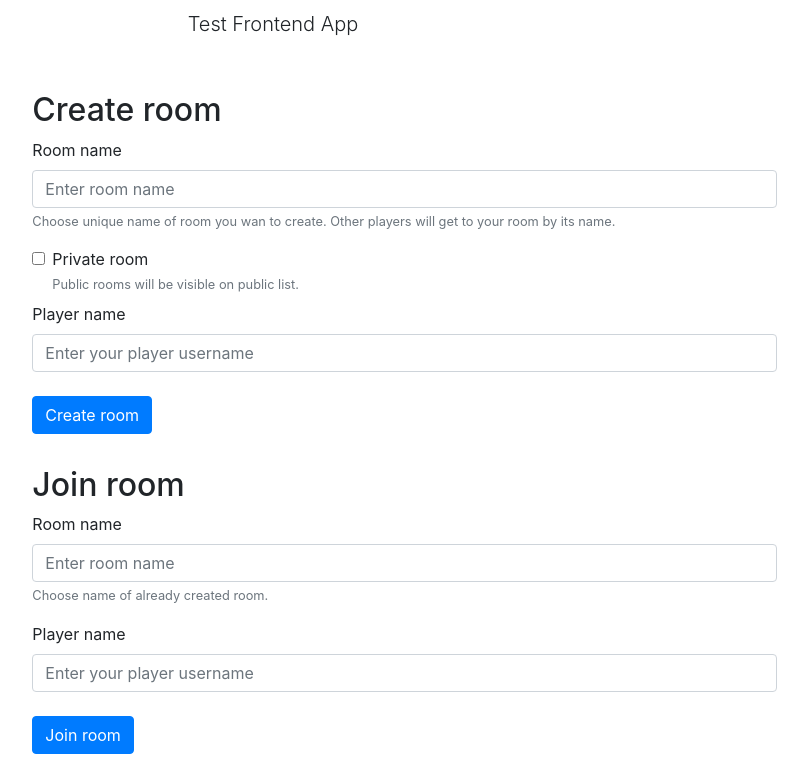
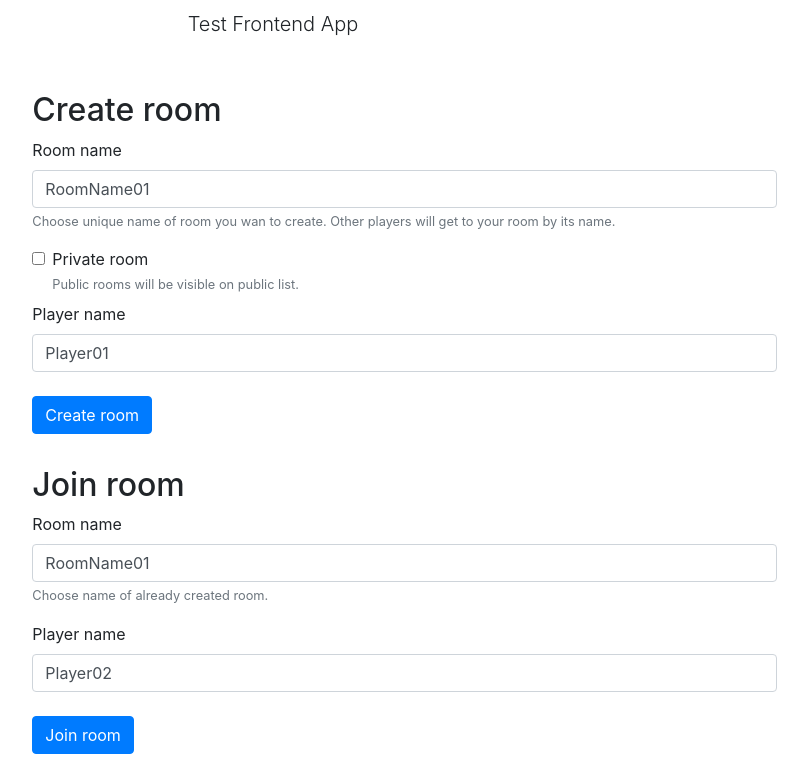
Before and after one commit to adamperrr/apLudo, a Django app: page / in a window 1280 px wide. Shown: the part 180-962 px from the top of the page, without its empty margins (367-1175 px from the left). Run offline with Django 3.2, Linux system fonts and the light colour scheme; some libraries are stand-ins or nearby versions.

Commit message:
Remove not needed requirements

```diff
--- a/dlap_ludo/static/js/main.js
+++ b/dlap_ludo/static/js/main.js
@@ -1,4 +1,4 @@
-document.getElementById("create_room__submit_button").addEventListener("click", function(event) {
+document.getElementById("create_room__submit_button").addEventListener("click", event => {
     event.preventDefault()
 
     let errors_div = document.getElementById("create_room__errors");
@@ -39,20 +39,35 @@ document.getElementById("create_room__submit_button").addEventListener("click",
         fetch('http://127.0.0.1:8000/game/create_room/', {
             method: "post",
             headers: new Headers(
-                {'Content-Type': 'application/json',
-                'Access-Control-Allow-Origin': '*'}
+                {
+                    'Content-Type': 'application/json',
+                    'Access-Control-Allow-Origin': '*'
+                }
             ),
             body: JSON.stringify(request_message)
         })
-        .then(res => res.json())
-        .then(res => {
-            console.log("Dodałem użytkownika:");
-            console.log(res);
+        .then(
+            r =>  r.json().then(
+                data => ({ok: r.ok, status: r.status, body: data})
+            )
+        )
+        .then(response => {
+            if(!response.ok) {
+                console.log(response);
+                alert('ERROR (see console): ' + JSON.stringify(response.body));
+            }
+            else {
+                alert("Room created (see console)");
+            }
+        })
+        .catch(response => {
+             // Won't catch statuses 400, 404, 500 - it's only for connection errors
+             console.error(response)
         });
     }
 });
 
-document.getElementById("join_room__submit_button").addEventListener("click", function(event) {
+document.getElementById("join_room__submit_button").addEventListener("click", event => {
     event.preventDefault()
 
     let errors_div = document.getElementById("join_room__errors");
--- a/requirements.txt
+++ b/requirements.txt
@@ -1,6 +1,2 @@
-asgiref==3.2.7
 Django==3.0.5
 djangorestframework==3.11.0
-pkg-resources==0.0.0
-pytz==2019.3
-sqlparse==0.3.1
--- a/templates/base.html
+++ b/templates/base.html
@@ -30,7 +30,7 @@
                     <div id="create_room__errors" class="d-none">Errors list</div>
                     <div class="form-group">
                         <label for="create_room__room_name">Room name</label>
-                        <input type="text" class="form-control" id="create_room__room_name" placeholder="Enter room name">
+                        <input type="text" class="form-control" id="create_room__room_name" placeholder="Enter room name" value="RoomName01">
                         <small id="create_room__room_name_help" class="form-text text-muted">Choose unique name of room you wan to create. Other players will get to your room by its name.</small>
                     </div>
                     <div class="form-check mb-2 mt-2">
@@ -40,7 +40,7 @@
                     </div>
                     <div class="form-group">
                         <label for="create_room__admin_player_username">Player name</label>
-                        <input type="text" class="form-control" id="create_room__admin_player_username" placeholder="Enter your player username">
+                        <input type="text" class="form-control" id="create_room__admin_player_username" placeholder="Enter your player username" value="Player01">
                     </div>
                     <div class="form-group mt-4">
                         <button type="submit" class="btn btn-primary" id="create_room__submit_button">Create room</button>
@@ -57,12 +57,12 @@
                     <div id="join_room__errors" class="d-none"></div>
                     <div class="form-group">
                         <label for="join_room__room_name">Room name</label>
-                        <input type="text" class="form-control" id="join_room__room_name" placeholder="Enter room name">
+                        <input type="text" class="form-control" id="join_room__room_name" placeholder="Enter room name" value="RoomName01">
                         <small id="join_room__room_name_help" class="form-text text-muted">Choose name of already created room.</small>
                     </div>
                     <div class="form-group">
                         <label for="join_room__player_username">Player name</label>
-                        <input type="text" class="form-control" id="join_room__player_username" placeholder="Enter your player username">
+                        <input type="text" class="form-control" id="join_room__player_username" placeholder="Enter your player username" value="Player02">
                     </div>
                     <div class="form-group mt-4">
                         <button type="submit" class="btn btn-primary" id="join_room__submit_button">Join room</button>
```
Also changed, not shown: README.md.
